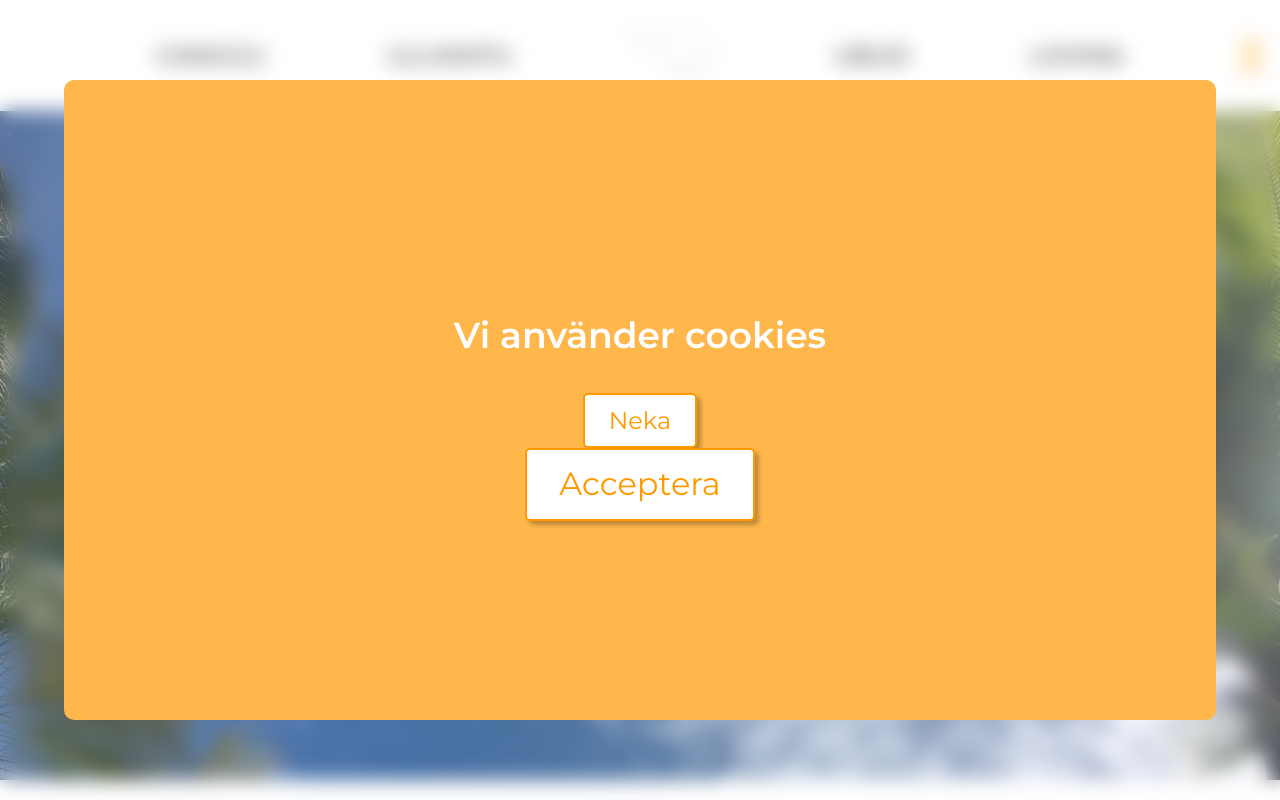
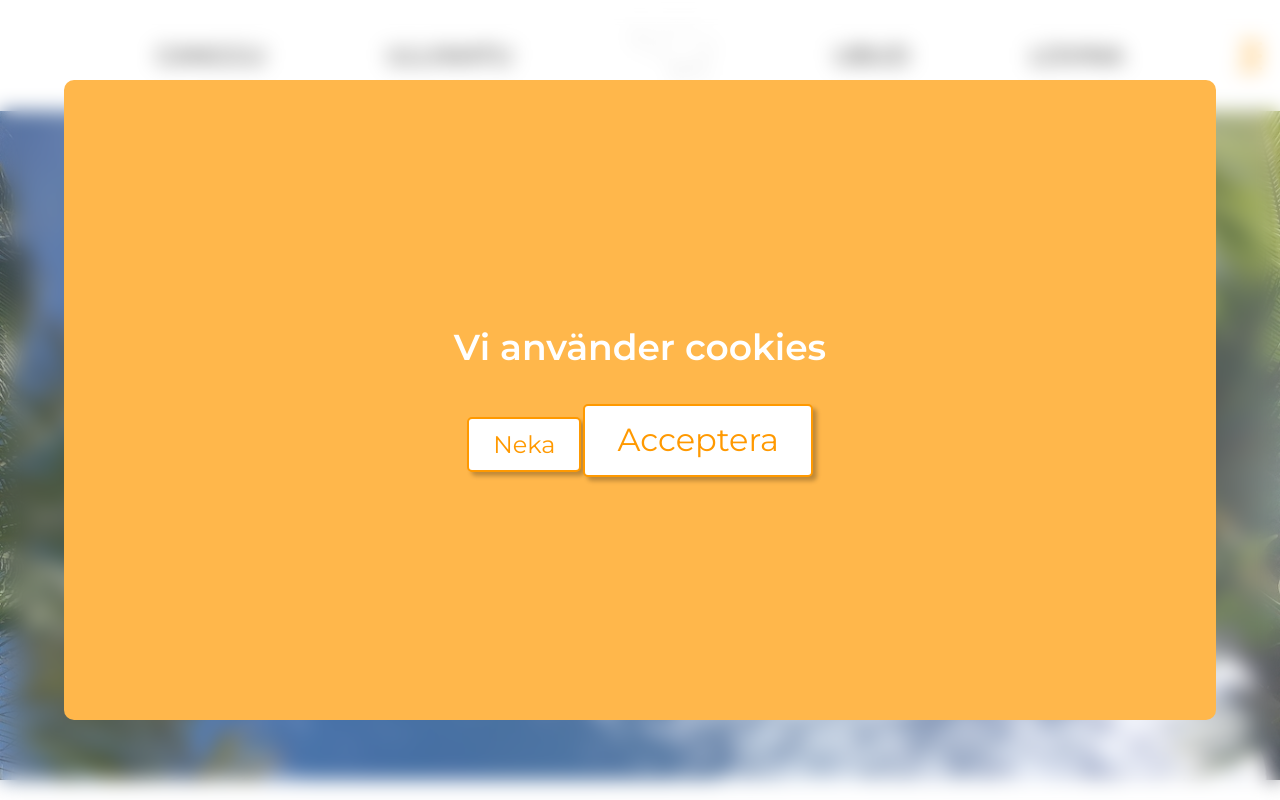
Before and after one commit to Medieinstitutet/fed21d-grafiska-verktyg-skumbananer, a website built with Vite: page bali-guiden/src/index.html in a window 1280 px wide. Shown: the top 800 px of the page. Built offline with nearby package versions, Linux system fonts and the light colour scheme.

Commit message:
add styling to cookie banner and nav overlay

```diff
--- a/bali-guiden/src/scss/components/_cookie-banner.scss
+++ b/bali-guiden/src/scss/components/_cookie-banner.scss
@@ -29,6 +29,14 @@
       flex-direction: column;
       justify-content: center;
       align-items: center;
+      @include tablet {
+        width: 55%;
+        flex-direction: row;
+        justify-content: space-between;
+      }
+      @include desktop {
+        width: 30%;
+      }
       button {
         background-color: $color-white;
         color: $color-orange;
@@ -36,6 +44,7 @@
         border-radius: toRem(5);
         border-style: solid;
         font-size: toRem(24);
+        margin-bottom: 1em;
         padding: 0.5em 1em;
         box-shadow: 4px 4px 4px rgba(0, 0, 0, 0.25);
       }
--- a/bali-guiden/src/scss/components/_nav-overlay.scss
+++ b/bali-guiden/src/scss/components/_nav-overlay.scss
@@ -36,9 +36,10 @@ nav {
     display: flex;
     flex-direction: column;
     li {
-      margin: 1em 0;
+      margin: 1.5em 0;
       a {
         color: $color-white;
+        text-align: left;
         &:hover {
           color: $color-white;
           text-decoration: underline;
```
Also changed, not shown: bali-guiden/src/css/style.min.css.
